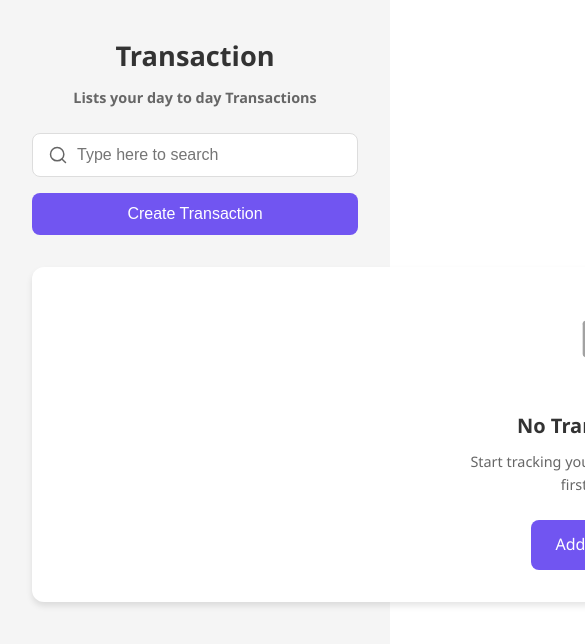
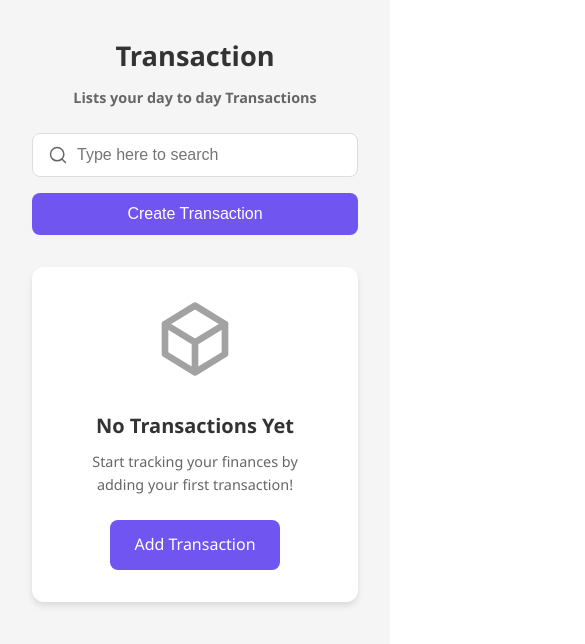
Before and after one commit to EjramWay/Finance_Tracker, a plain HTML site: page transaction-page/transactionpage.html in a window 390 px wide. Shown: the part 90-734 px from the top of the page, 585 px wide, since content can reach past the window. Drawn offline with Linux system fonts and the light colour scheme.

Commit message:
bug fixes

```diff
--- a/transaction-page/transactionpage.css
+++ b/transaction-page/transactionpage.css
@@ -232,7 +232,9 @@ body {
   justify-content: center;
   align-items: center;
   min-height: 400px;
-  width: 1168px;
+  width: 100% !important;  /* Changed from fixed width to 100% */
+  max-width: 1168px;  /* Added max-width instead of fixed width */
+  margin: 0 auto;  /* Center the container */
   background-color: var(--white);
   border-radius: 12px;
   box-shadow: 0 4px 6px rgba(0, 0, 0, 0.1);
@@ -241,6 +243,8 @@ body {
 .empty-state-content {
   text-align: center;
   padding: 2rem;
+  width: 100%;  /* Added to ensure content respects container width */
+  max-width: 600px;  /* Added to maintain reasonable reading width */
 }
 
 .empty-state-icon {
@@ -280,12 +284,17 @@ body {
 
 @media (max-width: 480px) {
   .empty-state {
-        min-height: 300px;
+      min-height: 300px;  /* Reduced minimum height for mobile */
+      padding: 1rem;  /* Added padding for smaller screens */
   }
 
   .empty-state-icon {
       width: 80px;
       height: 80px;
+  }
+
+  .empty-state-content {
+      padding: 1rem;  /* Reduced padding for mobile */
   }
 
   .empty-state-content h2 {
@@ -294,9 +303,9 @@ body {
 
   .empty-state-content p {
       font-size: 0.9rem;
+      padding: 0 1rem;  /* Added horizontal padding for text readability */
   }
 }
-
 /* Transaction Action Buttons */
 .transaction-actions {
     display: flex;
```
Also changed, not shown: goal-page/goal-create.html (+3 -0 lines), goal-page/goal-page.html (+4 -2 lines), index.html (+1 -1 lines). Lines whose indentation alone changed are shown as unchanged.
